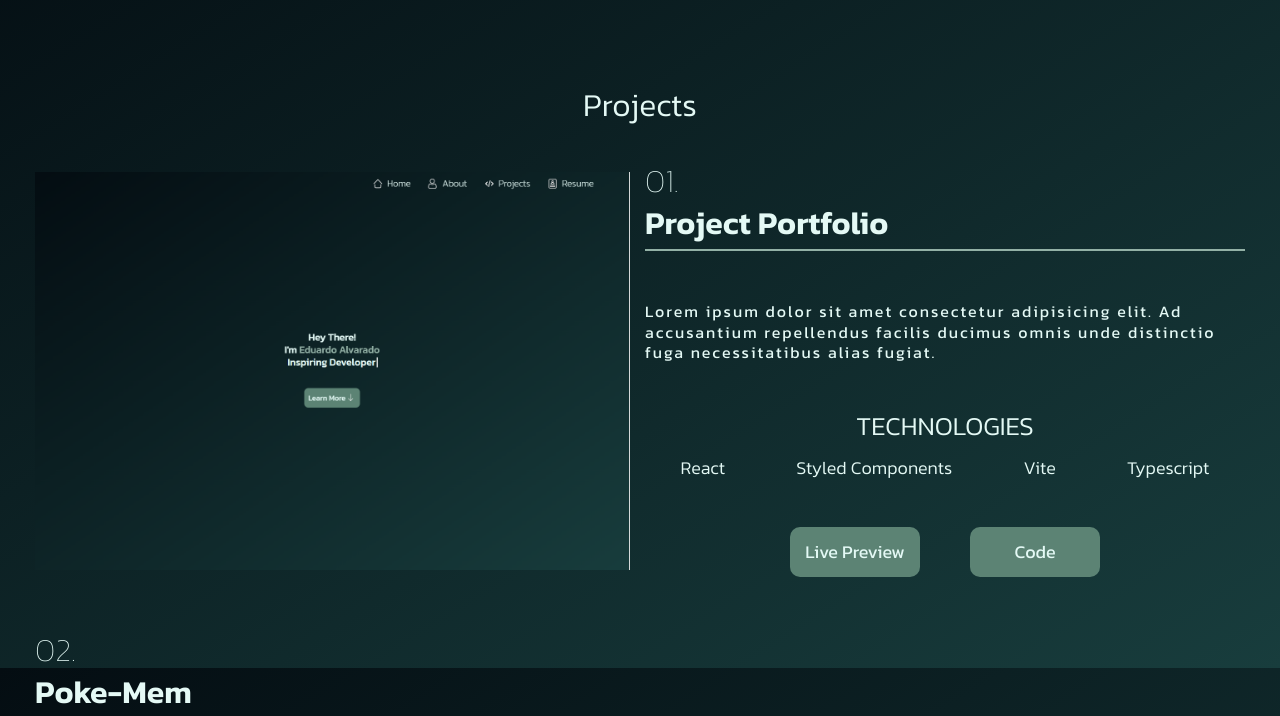
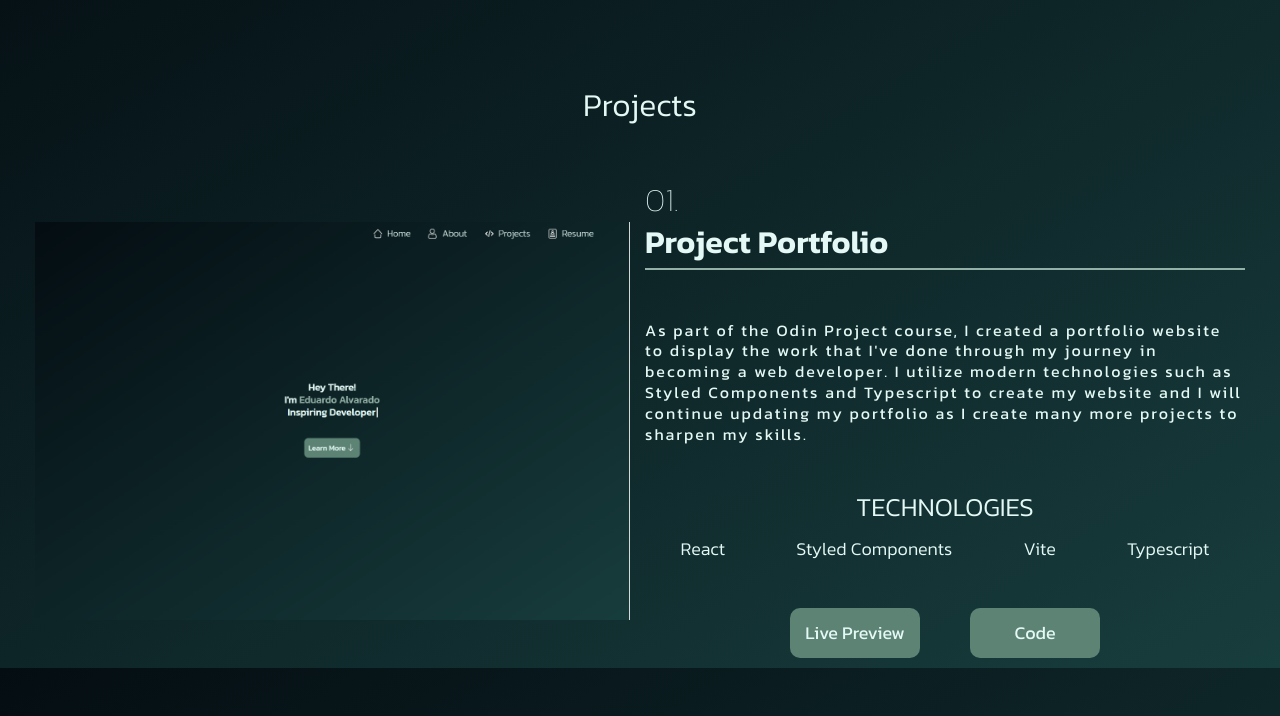
Before and after one commit to ealvara6/portfolio, a React (Vite) app: page /about in a window 1280 px wide. Shown: the part 1732-2448 px from the top of the page. Built offline with nearby package versions, Linux system fonts and the light colour scheme.

Commit message:
Add additional projects

```diff
--- a/src/components/Projects/Projects.styles.tsx
+++ b/src/components/Projects/Projects.styles.tsx
@@ -7,6 +7,7 @@ const StyledProjects = styled.div`
   justify-content: center;
   align-items: center;
   width: 100%;
+  gap: 50px;
   max-width: 1250px;
   min-height: 100vh;
   padding: 0px 20px;
--- a/src/components/Projects/projects.json
+++ b/src/components/Projects/projects.json
@@ -2,8 +2,9 @@
   {
     "image": "src/assets/portfolio.png",
     "title": "Project Portfolio",
-    "desc": "Lorem ipsum dolor sit amet consectetur adipisicing elit. Ad accusantium repellendus facilis ducimus omnis unde distinctio fuga necessitatibus alias fugiat.",
-    "tech": ["React", "Styled Components", "Vite", "Typescript"]
+    "desc": "As part of the Odin Project course, I created a portfolio website to display the work that I've done through my journey in becoming a web developer. I utilize modern technologies such as Styled Components and Typescript to create my website and I will continue updating my portfolio as I create many more projects to sharpen my skills.",
+    "tech": ["React", "Styled Components", "Vite", "Typescript"],
+    "code": "https://github.com/ealvara6/portfolio"
   },
   {
     "image": "src/assets/poke-mem.png",
@@ -12,5 +13,21 @@
     "tech": ["react", "Vite", "SASS", "pokeapi"],
     "website": "https://poke-mem-xi.vercel.app/",
     "code": "https://github.com/ealvara6/Poke-Mem"
+  },
+  {
+    "image": "src/assets/cv-project.png",
+    "title": "CV Project",
+    "desc": "This project is part of the Odin Project full stack web development course. I coded this project with the main purpose of solidifying my knowledge in using usestate to update affected components. It is a simple CV template that allows users to input their information onto a template.",
+    "tech": ["react", "SASS", "Jest"],
+    "website": "https://cv-project-gbnhh68zc-ealvara6.vercel.app/",
+    "code": "https://github.com/ealvara6/cv-project"
+  },
+  {
+    "image": "src/assets/battleship.png",
+    "title": "Battleship",
+    "desc": "This project is based off of the popular boardgame Battleship. The user places their ships onto their game board before the game starts and faces off against an AI that randomly targets the players board after each turn. The main purpose of this project was to practice using the Jest testing framework to minimize the amount of bugs in my application.",
+    "tech": ["javascript", "Jest", "SASS", "Object Oriented Classes"],
+    "website": "https://battleship-hcq6yae9j-ealvara6.vercel.app/",
+    "code": "https://github.com/ealvara6/battleship"
   }
 ]
```
Also changed, not shown: src/assets/battleship.png (added), src/assets/cv-project.png (added).
